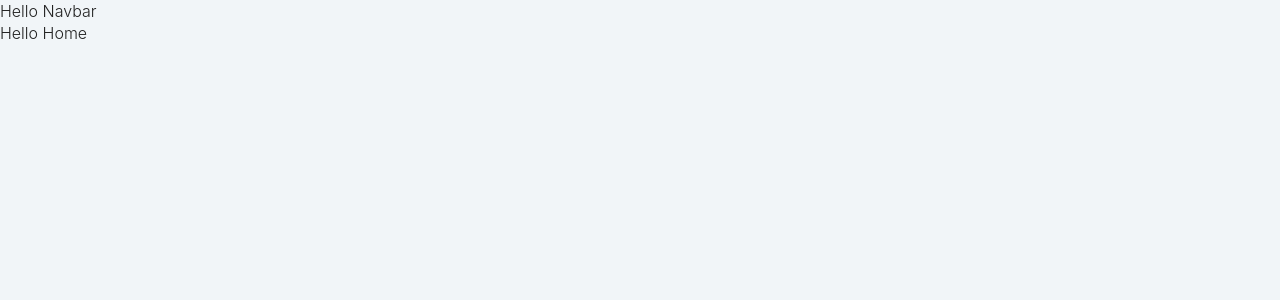
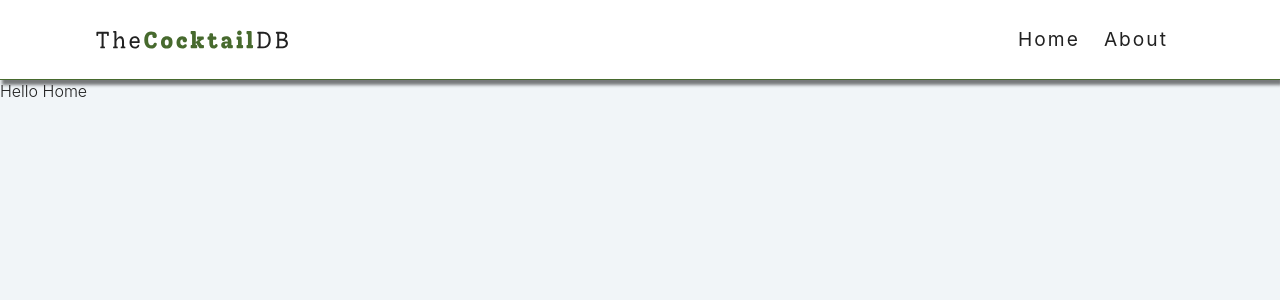
Before and after one commit to finn-01/cocktail-proj, a React (Create React App) app: page / in a window 1280 px wide. Shown: the top 300 px of the page. Built offline with nearby package versions, Linux system fonts and the light colour scheme.

Commit message:
navbar component

```diff
--- a/src/components/Navbar.js
+++ b/src/components/Navbar.js
@@ -4,7 +4,23 @@
 import logo from "../logo.svg";
 
 const Navbar = () => {
-	return <div>Hello Navbar</div>;
+	return (
+		<nav className="navbar">
+			<div className="nav-center">
+				<Link to="/">
+					<img src={logo} alt="photo" className="logo" />
+				</Link>
+				<ul className="nav-links">
+					<li>
+						<Link to="/">Home</Link>
+					</li>
+					<li>
+						<Link to="/about">About</Link>
+					</li>
+				</ul>
+			</div>
+		</nav>
+	);
 };
 
 export default Navbar;
--- a/src/index.css
+++ b/src/index.css
@@ -136,7 +136,7 @@
 	height: 5rem;
 	display: flex;
 	align-items: center;
-	border-bottom: 2px solid var(--primaryColor);
+	border-bottom: 1px solid var(--primaryColor);
 	box-shadow: var(--lightShadow);
 }
 .nav-center {
```
